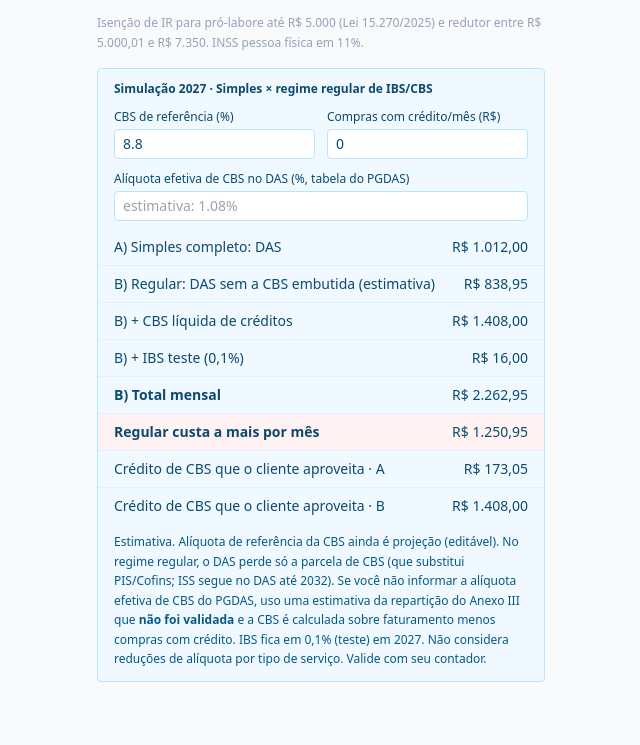
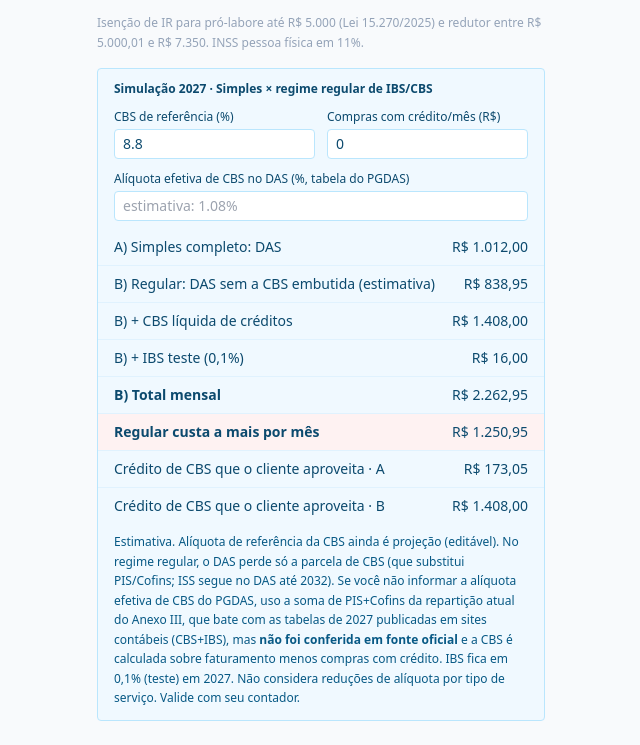
Before and after one commit to LuisSantosJS/calc-anexo3-simples, a plain HTML site: page index.html in a window 1280 px wide. Shown: the part 764-1509 px from the top of the page, without its empty margins (319-959 px from the left). Before the commit the page ends 1470 px from the top, so only its background shows below. Drawn offline with nearby package versions, Linux system fonts and the light colour scheme.

Commit message:
Clarify CBS-in-DAS estimate note
Co-Authored-By: Claude Sonnet 5.5 <noreply@anthropic.com>
Claude-Session: https://claude.ai/code/session_01M42pHWJA4mEygCtzbagWZE

```diff
--- a/index.html
+++ b/index.html
@@ -44,7 +44,7 @@
         </div>
         <div id="sim" class="mt-2 divide-y divide-sky-100"></div>
         <p class="px-4 pb-3 pt-2 text-xs text-sky-800 leading-relaxed">
-          Estimativa. Alíquota de referência da CBS ainda é projeção (editável). No regime regular, o DAS perde só a parcela de CBS (que substitui PIS/Cofins; ISS segue no DAS até 2032). Se você não informar a alíquota efetiva de CBS do PGDAS, uso uma estimativa da repartição do Anexo III que <b>não foi validada</b> e a CBS é calculada sobre faturamento menos compras com crédito. IBS fica em 0,1% (teste) em 2027. Não considera reduções de alíquota por tipo de serviço. Valide com seu contador.
+          Estimativa. Alíquota de referência da CBS ainda é projeção (editável). No regime regular, o DAS perde só a parcela de CBS (que substitui PIS/Cofins; ISS segue no DAS até 2032). Se você não informar a alíquota efetiva de CBS do PGDAS, uso a soma de PIS+Cofins da repartição atual do Anexo III, que bate com as tabelas de 2027 publicadas em sites contábeis (CBS+IBS), mas <b>não foi conferida em fonte oficial</b> e a CBS é calculada sobre faturamento menos compras com crédito. IBS fica em 0,1% (teste) em 2027. Não considera reduções de alíquota por tipo de serviço. Valide com seu contador.
         </p>
       </div>
     </div>
```
